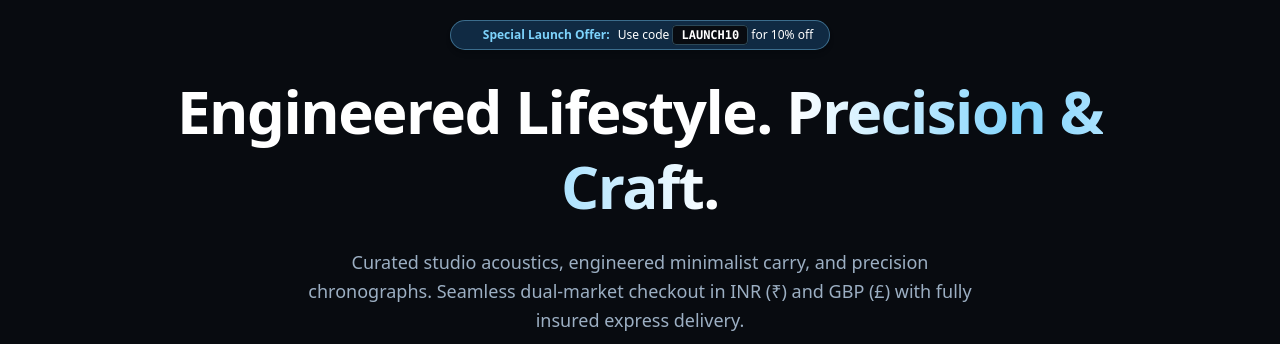
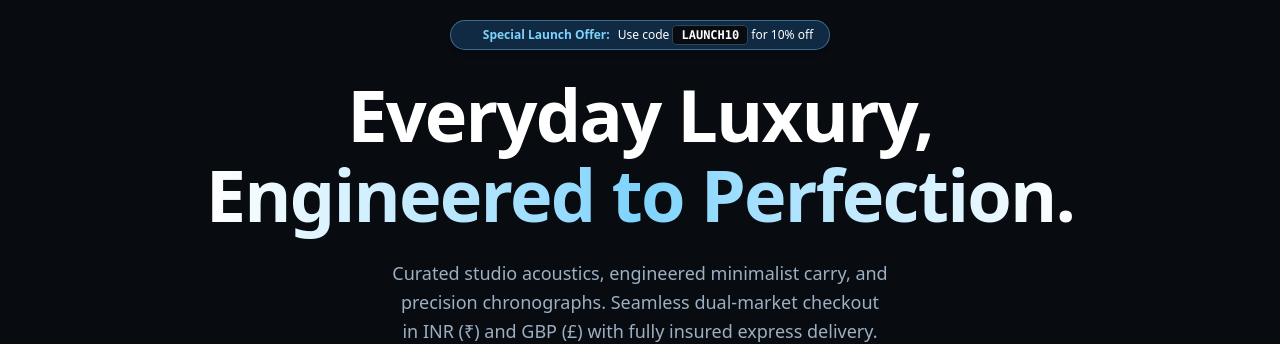
Before and after one commit to arjunn-git/One-Store, a Next.js app: page / in a window 1280 px wide. Shown: the part 179-523 px from the top of the page. Built offline with nearby package versions, Linux system fonts and the light colour scheme; no server answers; the database is empty.

Commit message:
copy(hero): upgrade headline to 'Everyday Luxury, Engineered to Perfection' with balanced typography

```diff
--- a/src/app/page.tsx
+++ b/src/app/page.tsx
@@ -43,14 +43,14 @@ export default async function Home() {
               <span>Use code <strong className="font-mono text-[#FFFFFF] bg-[#080B10] px-2 py-0.5 rounded border border-[#7DD3FC]/30">LAUNCH10</strong> for 10% off</span>
             </div>
 
-            <h1 className="text-3xl sm:text-4xl md:text-5xl lg:text-6xl font-extrabold tracking-tight text-[#FFFFFF] max-w-5xl leading-tight">
-              Engineered Lifestyle.{" "}
+            <h1 className="text-3xl sm:text-5xl md:text-6xl lg:text-7xl font-extrabold tracking-tight text-[#FFFFFF] max-w-4xl leading-[1.12] [text-wrap:balance]">
+              Everyday Luxury, <br className="hidden sm:inline" />
               <span className="text-transparent bg-clip-text bg-gradient-to-r from-[#FFFFFF] via-[#7DD3FC] to-[#FFFFFF]">
-                Precision &amp; Craft.
+                Engineered to Perfection.
               </span>
             </h1>
 
-            <p className="mt-6 text-sm sm:text-base md:text-lg text-[#9CAFC3] max-w-2xl leading-relaxed">
+            <p className="mt-6 text-sm sm:text-base md:text-lg text-[#9CAFC3] max-w-2xl leading-relaxed [text-wrap:balance]">
               Curated studio acoustics, engineered minimalist carry, and precision chronographs.
               Seamless dual-market checkout in INR (₹) and GBP (£) with fully insured express delivery.
             </p>
```
